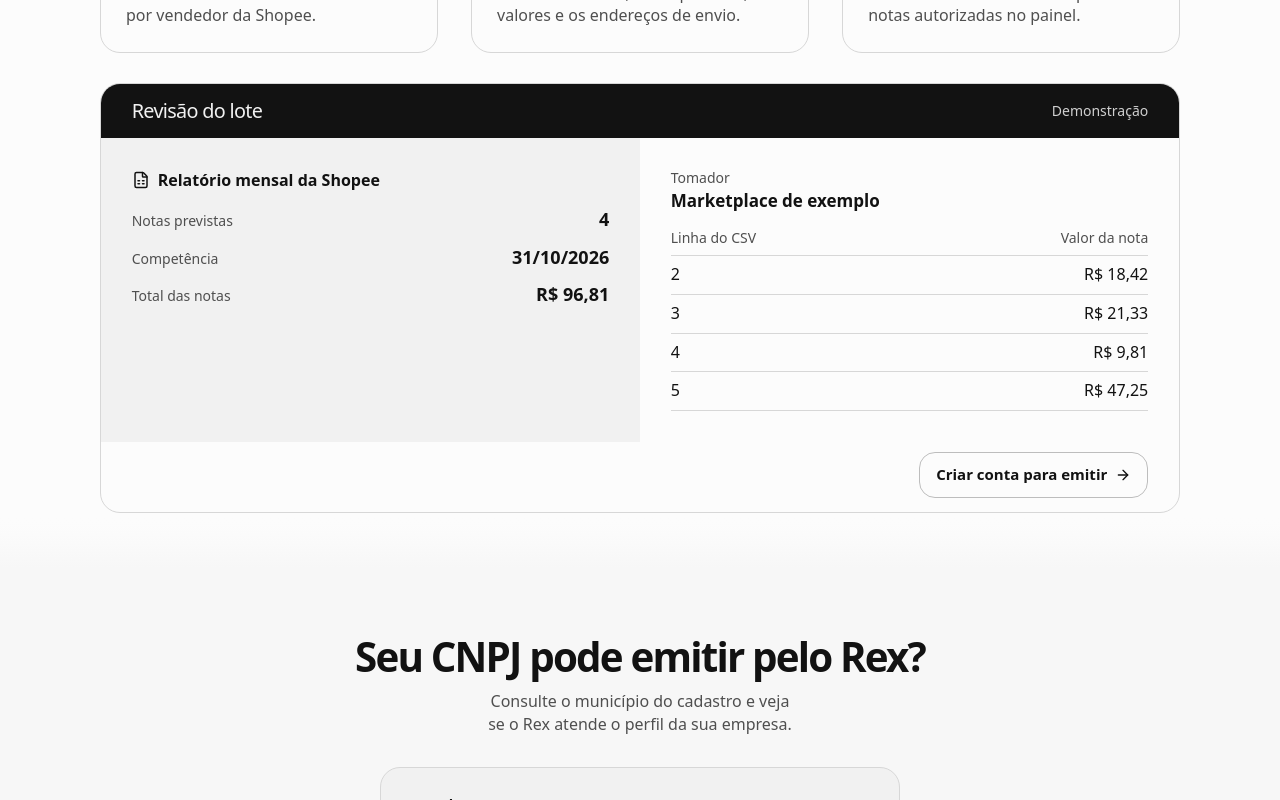
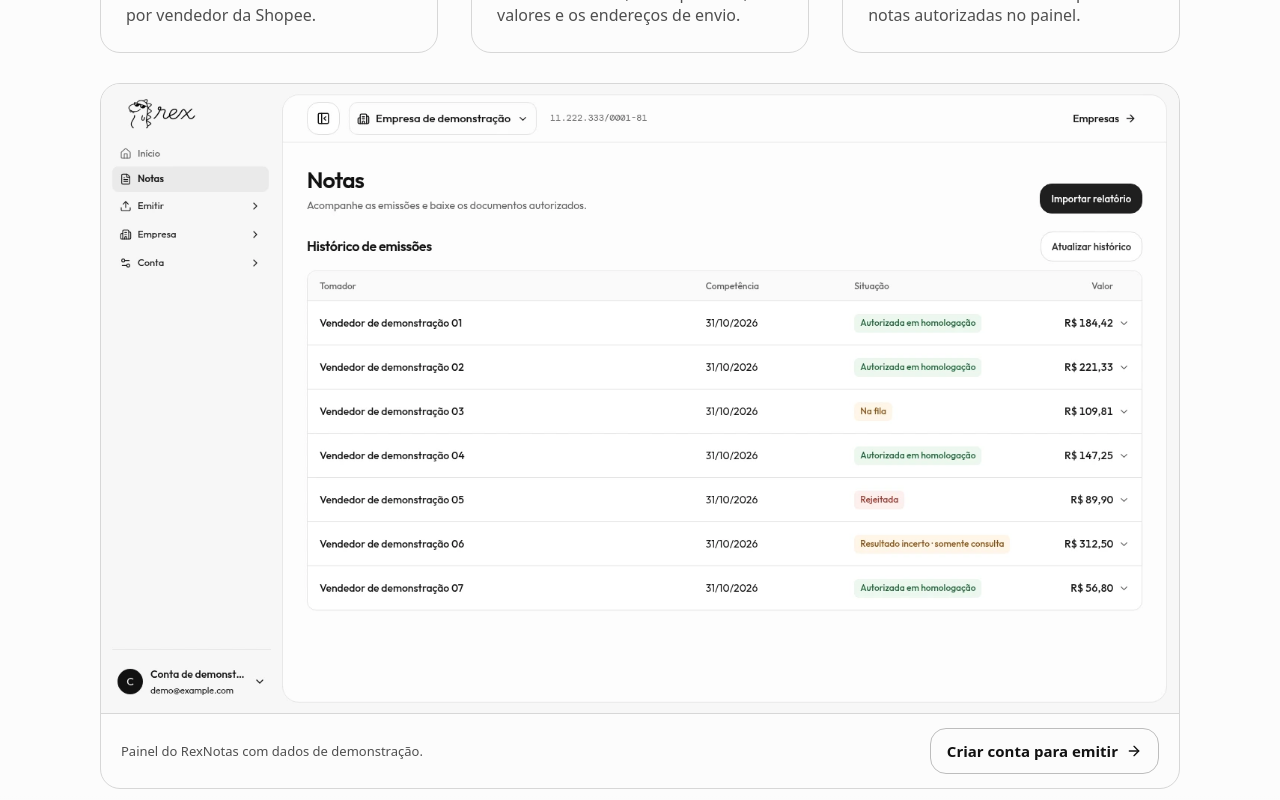
Before and after one commit to washington-snowe/emissor-nfse-lote, a Next.js app: page / in a window 1280 px wide. Shown: the part 920-1720 px from the top of the page. Built offline with nearby package versions, Linux system fonts and the light colour scheme.

Commit message:
Show actual desktop panel preview and stabilize plan hover states

```diff
--- a/src/app/landing-motion.css
+++ b/src/app/landing-motion.css
@@ -50,18 +50,6 @@
     animation: landing-ink-trace 460ms 100ms var(--rex-trace) backwards;
   }
 
-  .landing-report-preview[data-landing-reveal-state="visible"] .landing-report-body::before {
-    animation: report-transfer 650ms 85ms var(--rex-trace) both;
-  }
-  .landing-report-preview[data-landing-reveal-state="visible"] .landing-report-detail tbody tr {
-    animation: report-line-resolve 220ms calc(220ms + var(--row-order, 0) * var(--rex-row-step)) var(--landing-ease) both;
-  }
-  .landing-report-detail tbody tr:nth-child(2) { --row-order: 1; }
-  .landing-report-detail tbody tr:nth-child(3) { --row-order: 2; }
-  .landing-report-detail tbody tr:nth-child(n+4) { --row-order: 3; }
-  @media (max-width: 720px) {
-    .landing-report-preview[data-landing-reveal-state="visible"] .landing-report-body::before { animation-name: report-transfer-vertical; }
-  }
   [data-landing-motion] :is(.landing-estimate:not(.landing-estimate-skeleton), .landing-eligibility-result) {
     transition: opacity 220ms var(--landing-ease), transform 220ms var(--landing-ease);
     @starting-style { opacity: .78; transform: translateY(4px); }
@@ -134,14 +122,3 @@
 @keyframes landing-ink-trace { from { stroke-dasharray: 1 2; stroke-dashoffset: var(--ink-start, 1); } to { stroke-dasharray: 1 2; stroke-dashoffset: 0; } }
 @keyframes rex-price-out { to { opacity: 0; translate: 0 -3px; } }
 @keyframes rex-price-in { from { opacity: 0; translate: 0 3px; } }
-@keyframes report-transfer {
-  from { opacity: 0; transform: scaleX(0); }
-  55% { opacity: 1; }
-  to { opacity: 0; transform: scaleX(1); }
-}
-@keyframes report-transfer-vertical {
-  from { opacity: 0; transform: scaleY(0); }
-  55% { opacity: 1; }
-  to { opacity: 0; transform: scaleY(1); }
-}
-@keyframes report-line-resolve { from { opacity: .66; } }
--- a/src/app/landing.css
+++ b/src/app/landing.css
@@ -278,52 +278,15 @@ html:has(.landing :focus-visible) { scroll-behavior: auto; }
 .landing-steps p { color: var(--muted); max-width: 36ch; line-height: 1.4; text-wrap: pretty; }
 
 .landing-report-preview {
-  margin-top: var(--landing-content-gap);
+  margin: var(--landing-content-gap) auto 0;
   border: 1px solid var(--line);
   border-radius: var(--landing-card-radius);
   overflow: clip;
   background: var(--surface);
 }
-.landing-report-header {
-  display: flex;
-  align-items: center;
-  justify-content: space-between;
-  flex-wrap: wrap;
-  gap: 4px 12px;
-  padding: 14px clamp(16px, 2.4vw, 32px);
-  background: var(--ink);
-  color: var(--bg);
-}
-.landing-report-header h3 { font-size: var(--landing-subheading-size); font-weight: 540; line-height: 1.3; }
-.landing-report-header span { color: #d0d0d0; font-size: 14px; }
-.landing-report-body { position: relative; display: grid; grid-template-columns: repeat(2, minmax(0, 1fr)); }
-.landing-report-body::before {
-  content: "";
-  position: absolute;
-  inset: 9px 20px auto;
-  height: 1px;
-  z-index: 1;
-  background: #767676;
-  opacity: 0;
-  transform-origin: left;
-  pointer-events: none;
-}
-.landing-report-summary,
-.landing-report-detail { min-width: 0; padding: clamp(16px, 2.4vw, 32px); }
-.landing-report-summary { background: var(--bg); }
-.landing-report-summary > p { display: flex; align-items: center; gap: 8px; margin: 0; font-weight: 550; line-height: 1.4; }
-.landing-report-summary svg { flex: none; }
-.landing-report-summary dl { margin: 10px 0 0; }
-.landing-report-summary dl > div { display: flex; align-items: baseline; justify-content: space-between; gap: 6px; padding: 7px 0; }
-.landing-report-summary dt, .landing-report-detail p span { color: var(--muted); font-size: 14px; line-height: 1.3; }
-.landing-report-summary dd { margin: 0; font-size: 18px; line-height: 1.3; font-weight: 550; white-space: nowrap; }
-.landing-report-detail p { display: grid; gap: 3px; margin: 0 0 9px; line-height: 1.3; }
-.landing-report-detail p strong { font-size: 17px; font-weight: 550; }
-.landing-report-detail table { width: 100%; border-collapse: collapse; text-align: left; }
-.landing-report-detail :is(th, td) { border-bottom: 1px solid var(--line); padding: 6px 0; }
-.landing-report-detail th { color: var(--muted); font-size: 14px; font-weight: 500; }
-.landing-report-detail :is(th, td):last-child { text-align: right; }
-.landing-report-actions { display: flex; justify-content: end; padding: 10px clamp(16px, 2.4vw, 32px) 14px; }
+.landing-panel-screenshot { display: block; width: 100%; height: auto; }
+.landing-report-actions { display: flex; align-items: center; justify-content: space-between; flex-wrap: wrap; gap: 12px 20px; padding: 14px 20px; border-top: 1px solid var(--line); }
+.landing-report-actions > span { color: var(--muted); font-size: 13px; line-height: 1.4; }
 .landing-pricing { background-color: var(--bg); }
 .landing-pricing-head { display: grid; justify-items: center; gap: 14px; margin-bottom: clamp(17px, 2vw, 27px); text-align: center; }
 .landing-cadence {
@@ -464,8 +427,11 @@ html:has(.landing :focus-visible) { scroll-behavior: auto; }
   border-color: var(--ink);
   background: var(--plan-cta-bg, transparent);
   color: var(--plan-cta-ink, var(--ink));
+  transition: background-color 150ms var(--landing-ease), color 150ms var(--landing-ease), border-color 120ms var(--landing-ease), scale 90ms var(--landing-ease);
+
 }
-.landing-plan-carousel > .billing-plan[data-recommended] {
+.landing-plan-carousel > .billing-plan[data-recommended],
+.landing-plan-carousel > .billing-plan:has(.btn:focus-visible) {
   --plan-cta-bg: var(--ink);
   --plan-cta-ink: var(--surface);
 }
@@ -629,13 +595,12 @@ html:has(.landing :focus-visible) { scroll-behavior: auto; }
   .landing-file-zone:hover:not([data-dragging="true"], [data-busy="true"]) { background: var(--bg); border-color: var(--ink); }
   .landing-footer a:not(.brand):hover { color: var(--bg); text-decoration: underline; text-underline-offset: 4px; }
   .landing-plan-carousel > .billing-plan:not([data-recommended]):hover { border-color: #989898; }
-  .landing-plan-carousel:has(> .billing-plan:hover) > .billing-plan[data-recommended]:not(:hover) {
-    --plan-cta-bg: transparent;
-    --plan-cta-ink: var(--ink);
-  }
-  .landing-plan-carousel > .billing-plan:hover {
+  .landing-plan-carousel:not([data-carousel-motion]) > .billing-plan:not([data-recommended]):hover {
     --plan-cta-bg: var(--ink);
     --plan-cta-ink: var(--surface);
+  }
+  .landing-plan-carousel:not([data-carousel-motion]) > .billing-plan:not([data-recommended]):hover .btn:not(:focus-visible) {
+    transition-delay: 140ms, 140ms, 0ms, 0ms;
   }
   .landing main .btn--primary:not([aria-disabled="true"]):hover { background: #292929; }
   .landing main .btn--secondary:hover { background: var(--landing-soft); border-color: #989898; }
@@ -714,11 +679,6 @@ html:has(.landing :focus-visible) { scroll-behavior: auto; }
   .landing .landing-actions .btn { min-height: 46px; padding-inline: 14px; gap: 7px; }
   .landing-steps { --step-gap: 31px; grid-template-columns: minmax(0, 1fr); }
   .landing-step-arrow { top: calc(100% + 4px); left: 50%; width: 28px; height: 22px; transform: translateX(-50%) rotate(90deg); }
-  .landing-report-body { grid-template-columns: minmax(0, 1fr); }
-  .landing-report-body::before { inset: 10px auto 14px 7px; width: 1px; height: auto; transform-origin: top; }
-  .landing-report-summary dl { display: grid; grid-template-columns: repeat(3, minmax(0, 1fr)); gap: 8px; }
-  .landing-report-summary dl > div { display: grid; align-content: start; gap: 6px; padding: 8px 0 0; }
-  .landing-report-summary dd { font-size: clamp(14px, 4vw, 18px); }
   .landing-tutorials { --space-edge: 14px; }
   .landing-footer-grid {
     grid-template-columns: repeat(2, minmax(0, 1fr));
@@ -750,3 +710,11 @@ html:has(.landing :focus-visible) { scroll-behavior: auto; }
   .landing-cadence-indicator { transition: none; }
   .landing :is(.btn, .icon-button):not(:disabled) { transition: none; }
 }
+
+@media (prefers-reduced-motion: reduce) and (hover: hover) and (pointer: fine) {
+  .landing .landing-plan-carousel:not([data-carousel-motion]) > .billing-plan:not([data-recommended]):hover .btn:not(:focus-visible) {
+    transition: background-color 0s 140ms, color 0s 140ms;
+  }
+}
+
+.landing .landing-plan-carousel .btn:focus-visible { transition: none; }
--- a/src/components/landing-report-preview.tsx
+++ b/src/components/landing-report-preview.tsx
@@ -1,35 +1,15 @@
+import Image from "next/image";
 import Link from "next/link";
-import { ArrowRight, FileSpreadsheet } from "lucide-react";
-import { money } from "@/lib/billing/catalog";
-import { demoReport, demoReportTotal } from "@/lib/demo-report";
+import { ArrowRight } from "lucide-react";
 
 export function LandingReportPreview() {
-  return <div className="landing-report-preview app-frame" aria-labelledby="preview-report-title" data-landing-reveal="panel">
-    <div className="landing-report-header">
-      <h3 id="preview-report-title">Revisão do lote</h3>
-      <span>Demonstração</span>
-    </div>
-    <div className="landing-report-body">
-      <div className="landing-report-summary">
-        <p><FileSpreadsheet aria-hidden="true" size={18} /> Relatório mensal da Shopee</p>
-        <dl>
-          <div><dt>Notas previstas</dt><dd>{demoReport.amountsInCents.length}</dd></div>
-          <div><dt>Competência</dt><dd>{demoReport.competence}</dd></div>
-          <div><dt>Total das notas</dt><dd>{money(demoReportTotal)}</dd></div>
-        </dl>
-      </div>
-      <div className="landing-report-detail">
-        <p><span>Tomador</span><strong>{demoReport.recipient}</strong></p>
-        <table>
-          <thead><tr><th scope="col">Linha do CSV</th><th scope="col">Valor da nota</th></tr></thead>
-          <tbody>{demoReport.amountsInCents.map((amount, index) => <tr key={index}>
-            <td>{index + 2}</td><td>{money(amount)}</td>
-          </tr>)}</tbody>
-        </table>
-      </div>
-    </div>
-    <div className="landing-report-actions">
+  return <figure className="landing-report-preview" aria-labelledby="preview-report-title" data-landing-reveal="panel">
+    <Image className="landing-panel-screenshot" src="/brand/rex-panel-desktop.webp"
+      width={1440} height={840} unoptimized
+      alt="Painel do RexNotas em desktop, com o histórico de notas e os status de cada emissão." />
+    <figcaption className="landing-report-actions">
+      <span id="preview-report-title">Painel do RexNotas com dados de demonstração.</span>
       <Link href="/criar-conta" className="btn btn--secondary">Criar conta para emitir <ArrowRight size={16} aria-hidden="true" /></Link>
-    </div>
-  </div>;
+    </figcaption>
+  </figure>;
 }
```
Also changed, not shown: src/app/painel/admin/release-form.tsx (+10 -6 lines), public/brand/rex-panel-desktop.webp (added).
